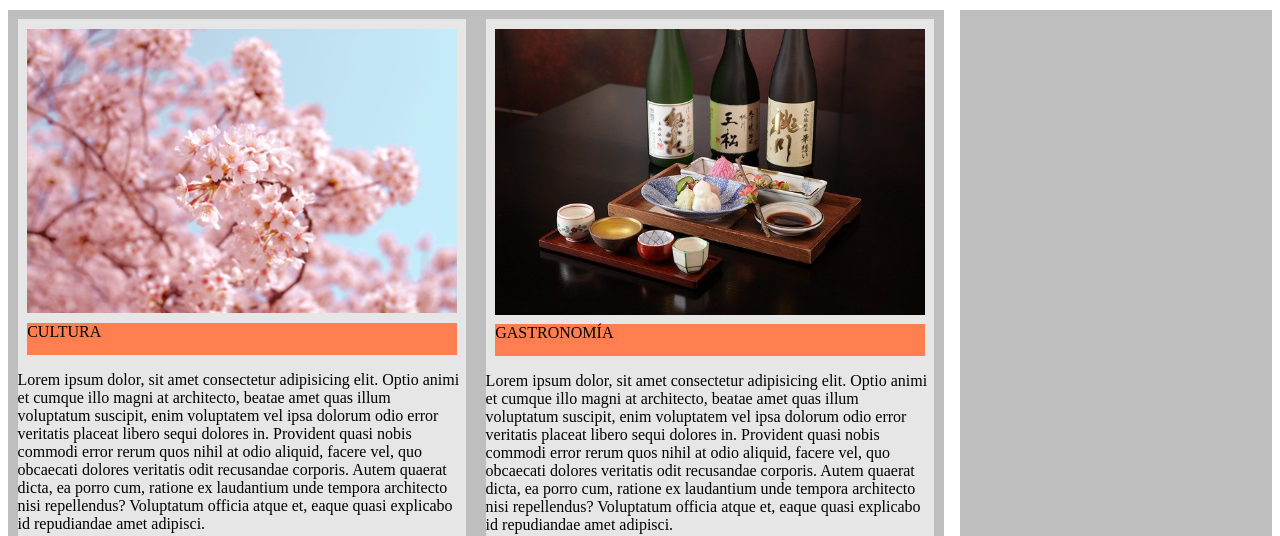
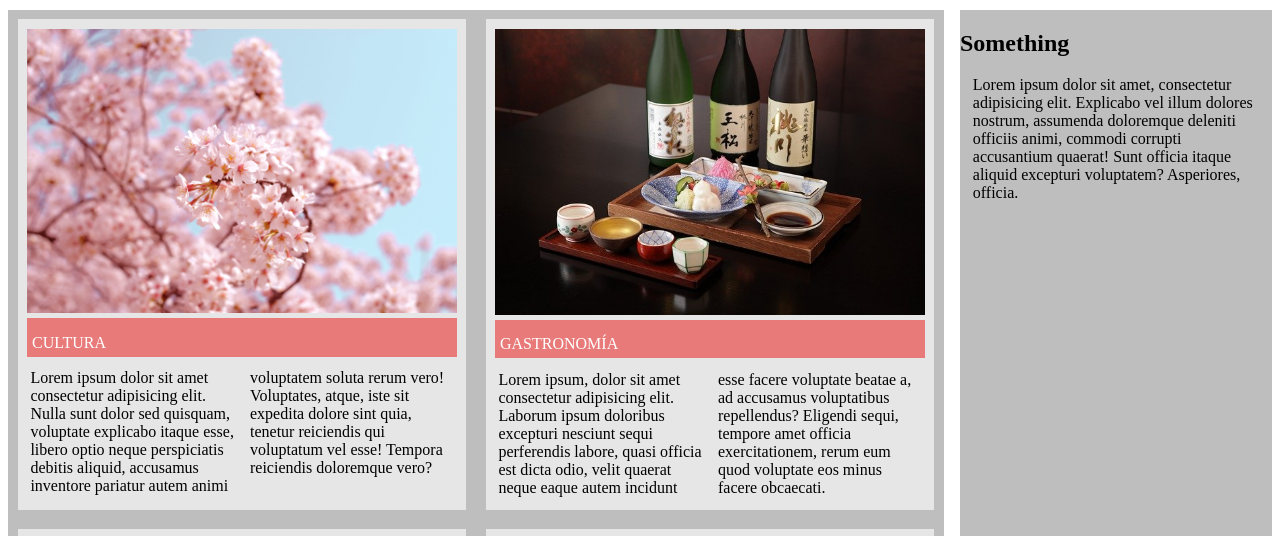
Before and after one commit to MartaG22/Layout, a plain HTML site: page SPRINT_1/nivell2/nivell2.html in a window 1280 px wide. Shown: the part 376-912 px from the top of the page. Drawn offline with Linux system fonts and the light colour scheme; grey boxes are pictures that could not be loaded.

Commit message:
Arranging page content

```diff
--- a/SPRINT_1/nivell2/nivell2.css
+++ b/SPRINT_1/nivell2/nivell2.css
@@ -179,18 +179,34 @@ article img {
         height: auto; /* Mantiene la proporción de aspecto original de la imagen */
         display: block; /* Evita el espacio en blanco debajo de la imagen */
         /* margin-bottom: 10px; Agrega un margen inferior opcional entre la imagen y el contenido del artículo */
-        margin: 0.6rem;
+        margin: 0.6rem 0.6rem 0.3rem 0.6rem;
+        /* margin-bottom: 0.3rem; */
 }
 
 .titleBox {
-        width: calc(100% - 1.2rem); /* Ajusta la imagen al ancho del artículo */
-        margin: 0.6rem;
-        margin-bottom: 0.3rem;
-        background-color: coral;
-        height: 2rem;
+        display: flex;
+        width: calc(100% - 1.8rem); /* Ajusta la imagen al ancho del artículo */
+        /* margin: 0.5rem; */
+        margin: 0.3rem 0.6rem;
+        background-color:rgb(233, 122, 122);
+        height: 1.8rem;
+        color: white;
+        /* justify-content: center; */
+        align-items: flex-end;
+        padding: 0.3rem;
 }
 
+.txtBlock {
+        /* color: white; */
+        column-count: 2;
+        margin: 0.8rem;
+}
 
+.something{
+        display: flex;
+        /* justify-content: center; */
+        margin: 0.8rem;
+}
 
 
 
--- a/SPRINT_1/nivell2/nivell2.html
+++ b/SPRINT_1/nivell2/nivell2.html
@@ -51,7 +51,7 @@
                         <article>
                                 <div><img src="./images/sakura.jpg" alt="Cultura"></div>
                                 <div class="titleBox">CULTURA</div>
-                                <p class="txtBlock"> Lorem ipsum dolor, sit amet consectetur adipisicing elit. Optio animi et cumque illo magni at architecto, beatae amet quas illum voluptatum suscipit, enim voluptatem vel ipsa dolorum odio error veritatis placeat libero sequi dolores in. Provident quasi nobis commodi error rerum quos nihil at odio aliquid, facere vel, quo obcaecati dolores veritatis odit recusandae corporis. Autem quaerat dicta, ea porro cum, ratione ex laudantium unde tempora architecto nisi repellendus? Voluptatum officia atque et, eaque quasi explicabo id repudiandae amet adipisci.</p>
+                                <p class="txtBlock"> Lorem ipsum dolor sit amet consectetur adipisicing elit. Nulla sunt dolor sed quisquam, voluptate explicabo itaque esse, libero optio neque perspiciatis debitis aliquid, accusamus inventore pariatur autem animi voluptatem soluta rerum vero! Voluptates, atque, iste sit expedita dolore sint quia, tenetur reiciendis qui voluptatum vel esse! Tempora reiciendis doloremque vero?</p>
                                 <!-- <div class="title"></div> -->
                         </article>
 
@@ -59,24 +59,25 @@
                         <article>
                                 <div><img src="./images/comida.jpg" alt="Gastronomía"></div>
                                 <div class="titleBox">GASTRONOMÍA</div>
-                                <p class="txtBlock"> Lorem ipsum dolor, sit amet consectetur adipisicing elit. Optio animi et cumque illo magni at architecto, beatae amet quas illum voluptatum suscipit, enim voluptatem vel ipsa dolorum odio error veritatis placeat libero sequi dolores in. Provident quasi nobis commodi error rerum quos nihil at odio aliquid, facere vel, quo obcaecati dolores veritatis odit recusandae corporis. Autem quaerat dicta, ea porro cum, ratione ex laudantium unde tempora architecto nisi repellendus? Voluptatum officia atque et, eaque quasi explicabo id repudiandae amet adipisci.</p>
+                                <p class="txtBlock"> Lorem ipsum, dolor sit amet consectetur adipisicing elit. Laborum ipsum doloribus excepturi nesciunt sequi perferendis labore, quasi officia est dicta odio, velit quaerat neque eaque autem incidunt esse facere voluptate beatae a, ad accusamus voluptatibus repellendus? Eligendi sequi, tempore amet officia exercitationem, rerum eum quod voluptate eos minus facere obcaecati.</p>
 
                         </article>
 
                         <article>
                                 <div><img src="./images/fuji.jpg" alt="Turismo"></div>
                                 <div class="titleBox">TURISMO</div>
-                                <p class="txtBlock"> Lorem ipsum dolor, sit amet consectetur adipisicing elit. Optio animi et cumque illo magni at architecto, beatae amet quas illum voluptatum suscipit, enim voluptatem vel ipsa dolorum odio error veritatis placeat libero sequi dolores in. Provident quasi nobis commodi error rerum quos nihil at odio aliquid, facere vel, quo obcaecati dolores veritatis odit recusandae corporis. Autem quaerat dicta, ea porro cum, ratione ex laudantium unde tempora architecto nisi repellendus? Voluptatum officia atque et, eaque quasi explicabo id repudiandae amet adipisci.</p>
+                                <p class="txtBlock"> Lorem ipsum dolor sit amet consectetur adipisicing elit. Vitae minima quas rem corporis sunt est, provident cum voluptas amet voluptatum expedita dolores quam quasi accusantium sequi asperiores minus, fuga tempora aperiam unde! Delectus quia magni eius repellat aliquam iure amet tempora ratione ab quisquam, numquam dolorem repellendus culpa deserunt quam.</p>
                         </article>
 
                         <article>
                                 <div><img src="./images/noche.jpg" alt="Vida Nocturna"></div>
                                 <div class="titleBox">VIDA NOCTURNA</div>
-                                <p class="txtBlock"> Lorem ipsum dolor, sit amet consectetur adipisicing elit. Optio animi et cumque illo magni at architecto, beatae amet quas illum voluptatum suscipit, enim voluptatem vel ipsa dolorum odio error veritatis placeat libero sequi dolores in. Provident quasi nobis commodi error rerum quos nihil at odio aliquid, facere vel, quo obcaecati dolores veritatis odit recusandae corporis. Autem quaerat dicta, ea porro cum, ratione ex laudantium unde tempora architecto nisi repellendus? Voluptatum officia atque et, eaque quasi explicabo id repudiandae amet adipisci.</p>
+                                <p class="txtBlock">Lorem ipsum dolor sit amet consectetur adipisicing elit. Tempore hic magni libero quibusdam, quod non rerum quidem repudiandae atque doloremque earum ducimus labore ad in reprehenderit animi voluptas, tenetur, modi architecto praesentium! Aliquam animi placeat, temporibus sequi pariatur, optio quos saepe inventore accusamus enim quam reiciendis eum modi doloribus porro.</p>
                         </article>
                 </main>
                 <aside>
-
+                        <h2>Something</h2>
+                        <p class="something">Lorem ipsum dolor sit amet, consectetur adipisicing elit. Explicabo vel illum dolores nostrum, assumenda doloremque deleniti officiis animi, commodi corrupti accusantium quaerat! Sunt officia itaque aliquid excepturi voluptatem? Asperiores, officia.</p>
                 </aside>
         </section>
 
```
